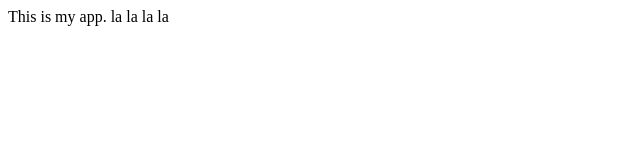
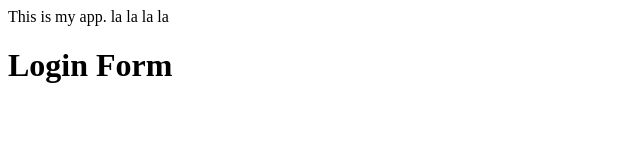
Before and after one commit to MustafaUtkuAydogdu/test1, a plain HTML site: page index.html in a window 1280 px wide. Shown: the whole page, without its empty margins (0-640 px from the left). Drawn offline with Linux system fonts and the light colour scheme.

Commit message:
On login branch, first

```diff
--- a/index.html
+++ b/index.html
@@ -9,6 +9,8 @@
 
 <body> This is my app. la la la  la </body>
 
+<h1> Login Form </h1>
+
 
 
 </html>
```
Also changed, not shown: login.html (added, +1 -0 lines), log.txt (added).
